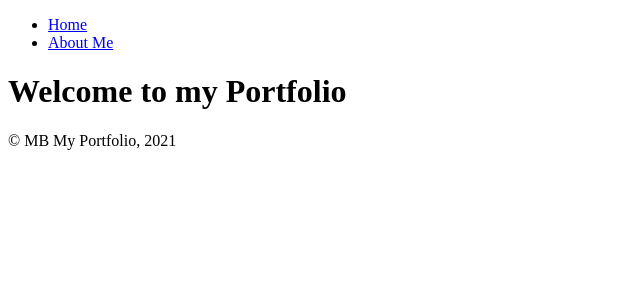
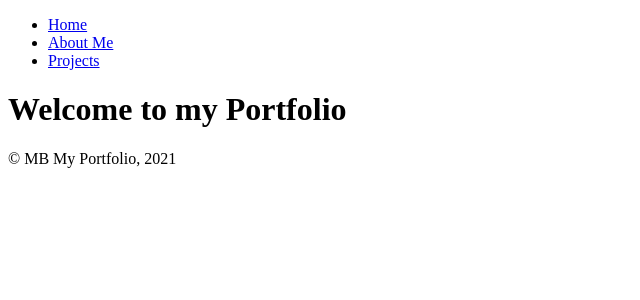
Before and after one commit to mattbertrand/mb-my-portfolio-client, a React (Create React App) app: page / in a window 1280 px wide. Shown: the top 300 px of the page, without its empty margins (0-640 px from the left). Built offline with nearby package versions, Linux system fonts and the light colour scheme.

Commit message:
added project link to navbar

```diff
--- a/src/components/NavBar.js
+++ b/src/components/NavBar.js
@@ -8,6 +8,7 @@ class NavBar extends Component {
                 <ul>
                     <li><Link to="/">Home</Link></li>
                     <li><Link to="/about">About Me</Link></li>
+                    <li><Link to="/projects">Projects</Link></li>
                 </ul>
             </div>
         )
```
